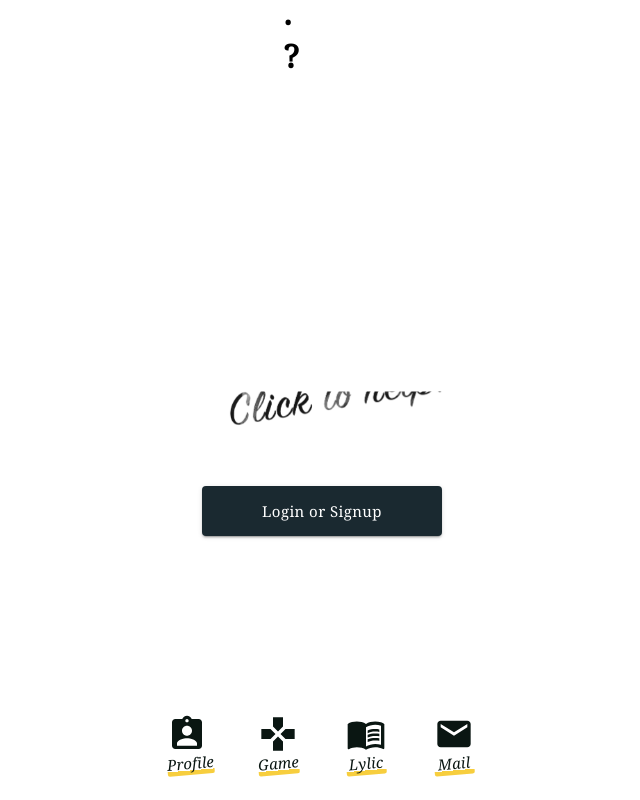
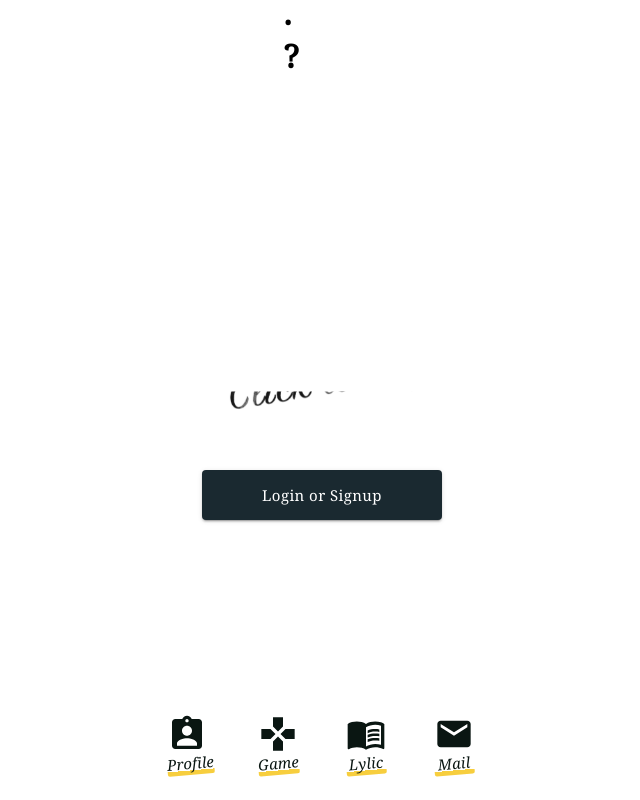
Before and after one commit to tomostock/my-app2, a React (Create React App) app: page / in a window 1280 px wide. Shown: the whole page, without its empty margins (318-958 px from the left). Built offline with nearby package versions, Linux system fonts and the light colour scheme; no server answers; a web font is replaced by a local one.

Commit message:
マージン

```diff
--- a/src/css/index.css
+++ b/src/css/index.css
@@ -9,7 +9,7 @@ code {
 }
 .contents {
   margin: 0;
-  margin-top: 100px;
+  margin-top: 84px;
   height: 100%;
   display: flex;
   align-items: center;
```
